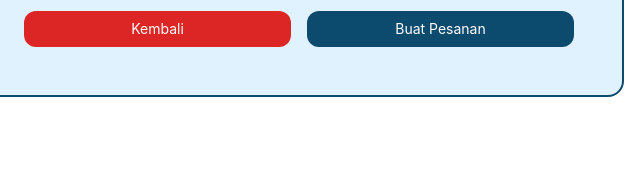
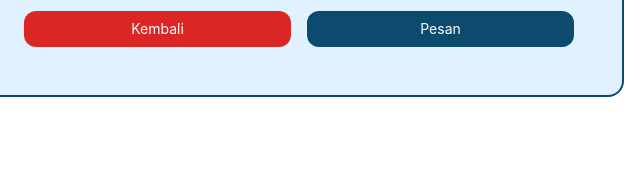
Before and after one commit to raihanprojecthub/laundrypro-frontend, a website: page src/pelanggan/cuci-kiloan.html in a window 1280 px wide. Shown: the part 795-976 px from the top of the page, 640-1280 px from the left. Drawn offline with Linux system fonts and the light colour scheme.

Commit message:
Create Front End Project

```diff
--- a/src/pelanggan/cuci-kiloan.html
+++ b/src/pelanggan/cuci-kiloan.html
@@ -157,7 +157,7 @@
 
                 <div class="flex justify-center items-center gap-2 md:gap-4">
                   <a href="pemesanan.html" class="w-full text-xs md:text-sm text-center text-white bg-red-600 py-2 rounded-xl">Kembali</a>
-                  <a href="pemesanan.html" class="w-full text-xs md:text-sm text-center text-white bg-primary py-2 rounded-xl">Buat Pesanan</a>
+                  <a href="pemesanan.html" class="w-full text-xs md:text-sm text-center text-white bg-primary py-2 rounded-xl">Pesan</a>
                 </div>
               </div>
             </div>
```
Also changed, not shown: src/pelanggan/cuci-satuan.html (+1 -2 lines).
